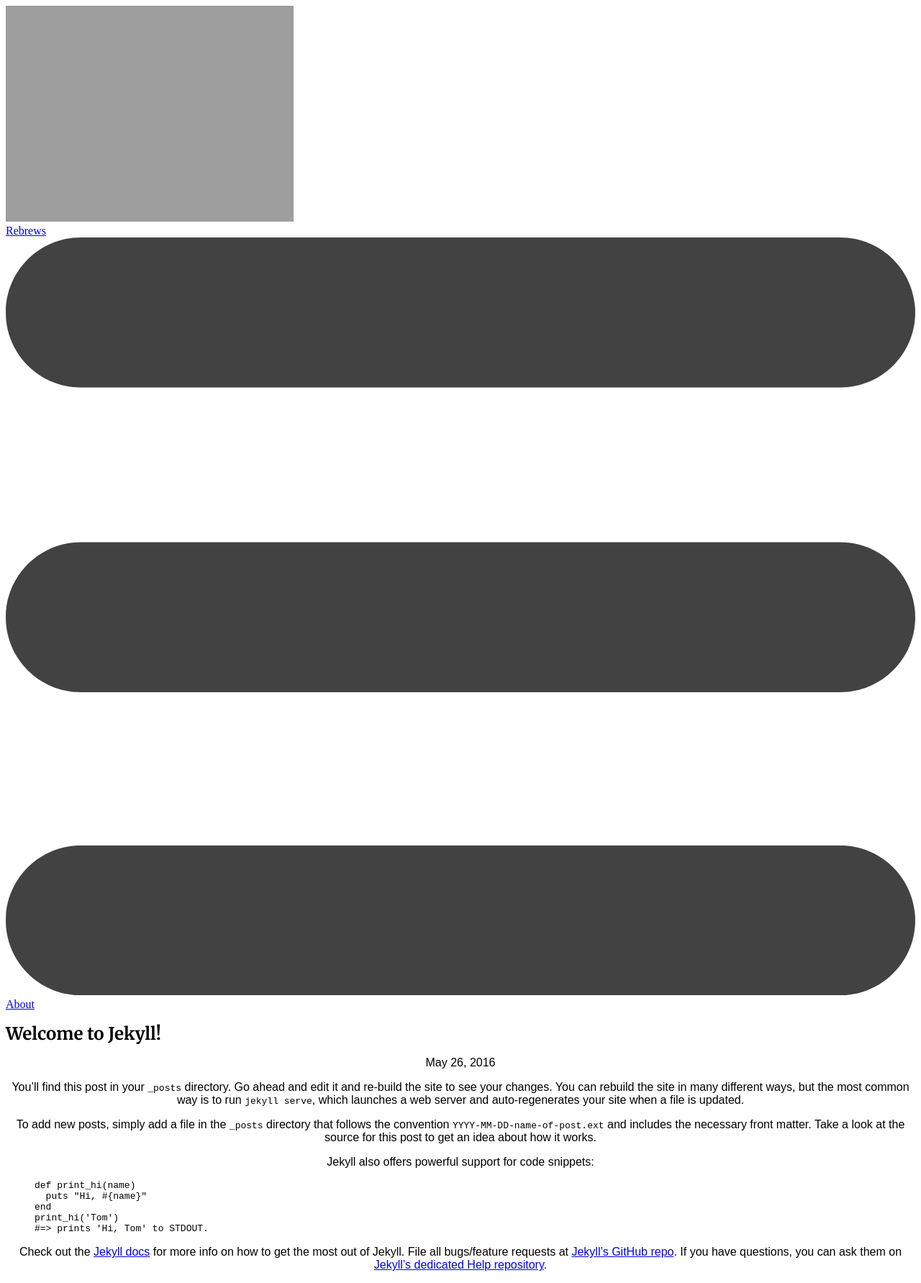
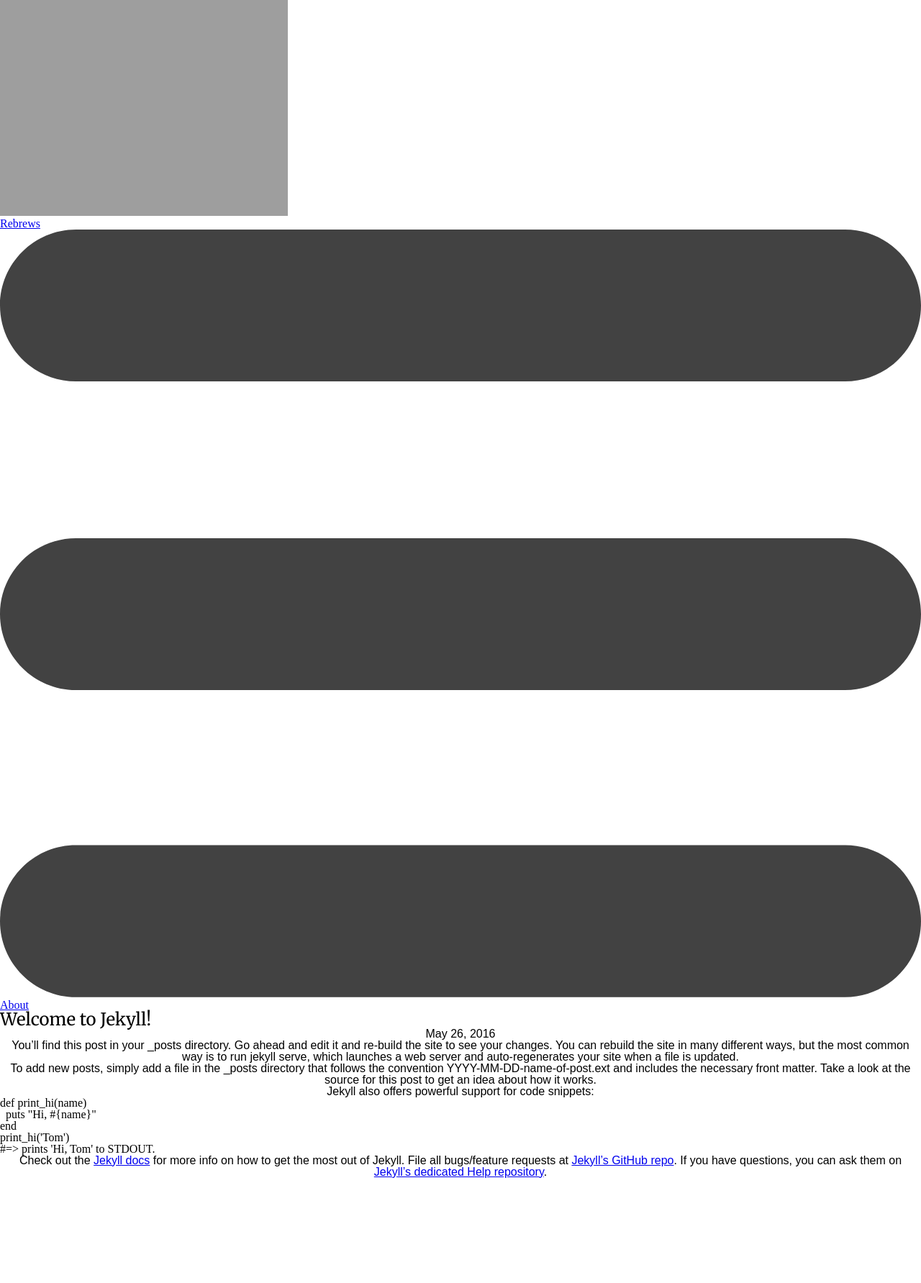
Before and after one commit to theReboot/cobrewrs, a Jekyll site: the page built from _posts/2016-05-26-welcome-to-jekyll.markdown, in a window 1280 px wide. Shown: the whole page at 72% size. Built offline with Jekyll 4.4.1, drawn with Linux system fonts in a browser that asks for light colours; after the commit the page ends 1637 px from its top, so only the background shows below that.

Commit message:
Added meyer reset

```diff
--- /dev/null
+++ b/_sass/_reset.scss
@@ -0,0 +1,48 @@
+/* http://meyerweb.com/eric/tools/css/reset/
+   v2.0 | 20110126
+   License: none (public domain)
+*/
+
+html, body, div, span, applet, object, iframe,
+h1, h2, h3, h4, h5, h6, p, blockquote, pre,
+a, abbr, acronym, address, big, cite, code,
+del, dfn, em, img, ins, kbd, q, s, samp,
+small, strike, strong, sub, sup, tt, var,
+b, u, i, center,
+dl, dt, dd, ol, ul, li,
+fieldset, form, label, legend,
+table, caption, tbody, tfoot, thead, tr, th, td,
+article, aside, canvas, details, embed,
+figure, figcaption, footer, header, hgroup,
+menu, nav, output, ruby, section, summary,
+time, mark, audio, video {
+	margin: 0;
+	padding: 0;
+	border: 0;
+	font-size: 100%;
+	font: inherit;
+	vertical-align: baseline;
+}
+/* HTML5 display-role reset for older browsers */
+article, aside, details, figcaption, figure,
+footer, header, hgroup, menu, nav, section {
+	display: block;
+}
+body {
+	line-height: 1;
+}
+ol, ul {
+	list-style: none;
+}
+blockquote, q {
+	quotes: none;
+}
+blockquote:before, blockquote:after,
+q:before, q:after {
+	content: '';
+	content: none;
+}
+table {
+	border-collapse: collapse;
+	border-spacing: 0;
+}
--- a/css/main.scss
+++ b/css/main.scss
@@ -2,6 +2,7 @@
 # Only the main Sass file needs front matter (the dashes are enough)
 ---
 
+@import "reset";
 @import "variables";
 @import "grid";
 
```
